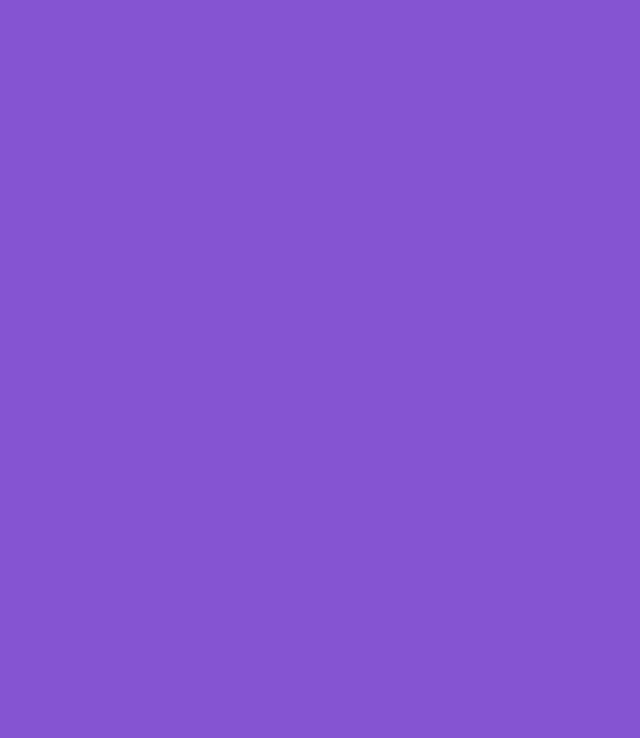
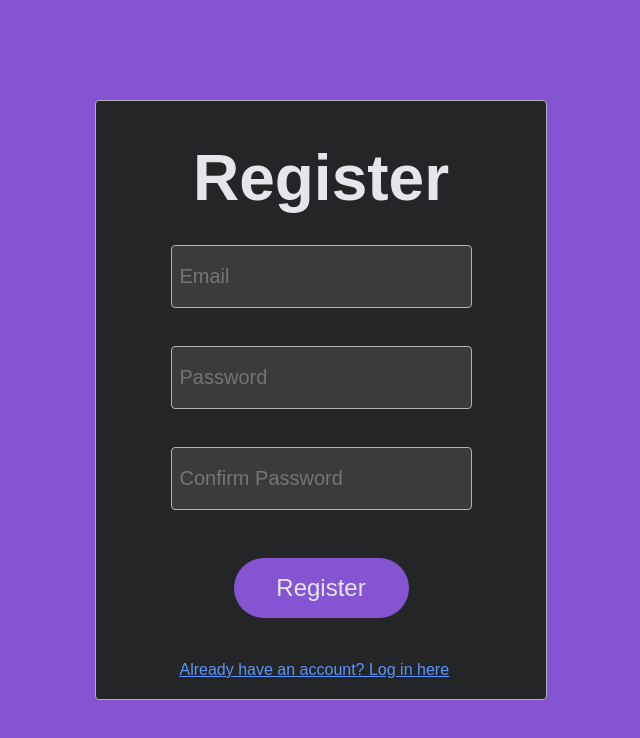
Before and after one commit to areebimran2/scrum-team-manager, a React (Create React App) app in the folder frontend/jiraclone/: page /signup in a window 1280 px wide. Before the commit this address had no page. Shown: the top 738 px of the page, without its empty margins (319-959 px from the left). Built offline with nearby package versions, Linux system fonts and the light colour scheme.

Commit message:
SCRUM-46-Implemented react for sign up page and verified backend connection

```diff
--- a/frontend/jiraclone/src/App.js
+++ b/frontend/jiraclone/src/App.js
@@ -2,12 +2,14 @@ import { BrowserRouter, Routes, Route } from "react-router-dom";
 import Dashboard from "./pages/dashboard";
 import Login from "./pages/login";
 import NotFound from "./pages/404";
+import Signup from "./pages/signup";
 
 export function App() {
   return (
     <BrowserRouter>
         <Routes>
             <Route path="/login" element={<Login />} />
+            <Route path="/signup" element={<Signup />} />
             <Route path="/dashboard" element={<Dashboard />} />
             <Route path="/" element={<NotFound />} />
         </Routes>
--- a/frontend/jiraclone/src/index.js
+++ b/frontend/jiraclone/src/index.js
@@ -1,7 +1,6 @@
 import React from 'react';
 import ReactDOM from 'react-dom/client';
 import App from './App';
-import './index.css';
 
 const rootElement = ReactDOM.createRoot(document.getElementById('root'));
 rootElement.render(<App />);
--- a/frontend/jiraclone/src/pages/login.js
+++ b/frontend/jiraclone/src/pages/login.js
@@ -2,6 +2,7 @@ import React from "react";
 import ReactDOM from "react-dom/client";
 import { useNavigate } from "react-router-dom";
 import { useForm } from "react-hook-form";
+import "../styles/login.css";
 
 
 export function Login() {
@@ -15,34 +16,33 @@ export function Login() {
             password : data.password
         }
 
-        // let allowLogin = false;
+        let allowLogin = false;
 
-        // let response = fetch("http://127.0.0.1:10001/login", {
-        //     method: "POST",
-        //     headers : {
-        //         'Content-Type': 'application/json;charset=utf-8'
-        //     },
-        //     body: JSON.stringify(user)
-        // });
+        let response = fetch("http://127.0.0.1:10001/login", {
+            method: "POST",
+            headers : {
+                'Content-Type': 'application/json;charset=utf-8'
+            },
+            body: JSON.stringify(user)
+        });
 
-        // response.then(Response => {
+        response.then(Response => {
 
-        //     if (Response.status == 401){
-        //         alert("Incorrect Password");
-        //     } else if (Response.status == 404){
-        //         alert("No User with that email");
-        //     } else if (Response.status == 400){
-        //         alert("Invalid Parameters")
-        //     } else if (Response.status == 200){
-        //         allowLogin = true;
-        //     } else {
-        //         alert("Unknown error, please try again later");
-        //     }
+            if (Response.status == 401){
+                alert("Incorrect Password");
+            } else if (Response.status == 404){
+                alert("No User with that email");
+            } else if (Response.status == 400){
+                alert("Invalid Parameters")
+            } else if (Response.status == 200){
+                allowLogin = true;
+            } else {
+                alert("Unknown error, please try again later");
+            }
 
-        // });
+        });
 
-        // if (allowLogin) {
-        if (user.email === "admin" && user.password === "password"){
+        if (allowLogin) {
             navigate("/dashboard", {replace: true});
         }
 
@@ -59,8 +59,8 @@ export function Login() {
                         <input type="password" placeholder="Password" name="password" required {...register("password")}/>
                         <br/>
                         <a href="">Forgot Password?</a>
-                        <br/>
                         <button type="submit">Login</button>
+                        <a href="signup">Don't have an account? Sign up here</a>
                     </div>
                 </form>
             </div>
--- /dev/null
+++ b/frontend/jiraclone/src/pages/signup.js
@@ -0,0 +1,73 @@
+import React from "react";
+import ReactDOM from "react-dom/client";
+import { useNavigate } from "react-router-dom";
+import { useForm } from "react-hook-form";
+import "../styles/signup.css";
+
+export function Signup() {
+
+    const navigate = useNavigate();
+    const {register, handleSubmit} = useForm();
+    function onSubmit(data){
+
+        if (data.password !== data.password2){
+            document.getElementById("passwordError").style.display = "block";
+            return;
+        }
+
+        let user = {
+            email : data.email,
+            password : data.password
+        }
+
+        let response = fetch("http://127.0.0.1:10001/signup", {
+            method: "POST",
+            headers : {
+                'Content-Type': 'application/json;charset=utf-8'
+            },
+            body: JSON.stringify(user)
+        });
+
+        response.then(Response => {
+
+            if (Response.status === 409){
+                alert("User already exists");
+            } else if (Response.status === 400){
+                alert("Invalid Parameters")
+            } else if (Response.status === 200){
+                navigate("/login", {replace: true});
+            } else {
+                alert("Unknown error, please try again later");
+            }
+
+        });
+
+    }
+
+    const signup = (
+
+        <div id="signup">
+        <h1> Register</h1>
+            <form onSubmit={handleSubmit(onSubmit)}>
+                <div class="container">
+                    <input type="text" placeholder="Email" name="email" required {...register("email")}></input>
+                    <br/>
+                    <input type="password" placeholder="Password" name="password" required {...register("password")}></input>
+                    <br/>
+                    <input type="password" placeholder="Confirm Password" name="password" required {...register("password2")}></input>
+                    <br/>
+                    <p id="passwordError">Passwords do not match</p>
+                    <button type="submit">Register</button>
+                    <br/>
+                    <a href="login">Already have an account? Log in here</a>
+                </div>
+            </form>
+        </div>
+
+    );
+
+    return signup;
+
+};
+
+export default Signup;
--- /dev/null
+++ b/frontend/jiraclone/src/styles/signup.css
@@ -0,0 +1,94 @@
+body {
+    background-color: #8454D2;
+    display: flex;
+    justify-content: center;
+    align-items: center;
+    height: 100vh;
+    margin: 0;
+    font-family: 'Poppins', sans-serif;
+}
+
+#signup {
+    min-width: 450px;
+    min-height: 350px;
+    border: 1px solid #B0B3B8;
+    border-radius: 4px;
+    margin:auto;
+    background-color: #242526;
+    display: flex;
+    flex-direction: column;
+    justify-content: center;
+    align-items: center;
+}
+h1 {
+    margin: 40px 0 20px 0;
+    padding: 0;
+    color: #E4E6EB;
+    font-size: 64px;
+}
+.container {
+    display: flex;
+    flex-direction: column;
+    justify-content: center;
+    align-items: center;
+}
+
+input {
+    width: 100%;
+    height: 45px;
+    padding: 8px;
+    margin: 10px 0;
+    border-radius: 4px;
+    border: 1px solid #B0B3B8;
+    background-color: #3A3B3C;
+    color: #E4E6EB;
+    font-family: 'Poppins', sans-serif;
+    font-size: 20px;
+}
+
+p {
+    margin: -5px;
+    display:none;
+    color: #FE655C;
+    font-family: 'Poppins', sans-serif;
+    font-size: 16px;
+}
+
+button {
+    margin: 20px 0 5px 0;
+    color: #E4E6EB;
+    width: fit-content;
+    min-width: 175px;
+    height: 60px;
+    padding: 8px;
+    border-radius: 50px;
+    border: 0px solid #E0E1E4;
+    box-shadow: 0px 0px 20px -20px;
+    cursor: pointer;
+    background-color: #8454D2;
+    transition: all 0.2s ease-in-out 0ms;
+    user-select: none;
+    font-family: 'Poppins', sans-serif;
+    font-size: 24px;
+    font-weight: 400;
+  }
+
+  button:hover {
+    background-color: #6F3FB8;
+    box-shadow: 0px 0px 20px -18px;
+  }
+
+  button:active {
+    transform: scale(0.95);
+  }
+
+  a {
+    margin: 20px 0 20px 0;
+    color: #5C95FE;
+    font-family: 'Poppins', sans-serif;
+    font-size: 16px;
+  }
+
+  a:hover {
+    color: #3A8DFF;
+}
```
Also changed, not shown: frontend/jiraclone/src/styles/App.css (renamed from frontend/jiraclone/src/App.css), frontend/jiraclone/src/styles/login.css (renamed from frontend/jiraclone/src/index.css).
